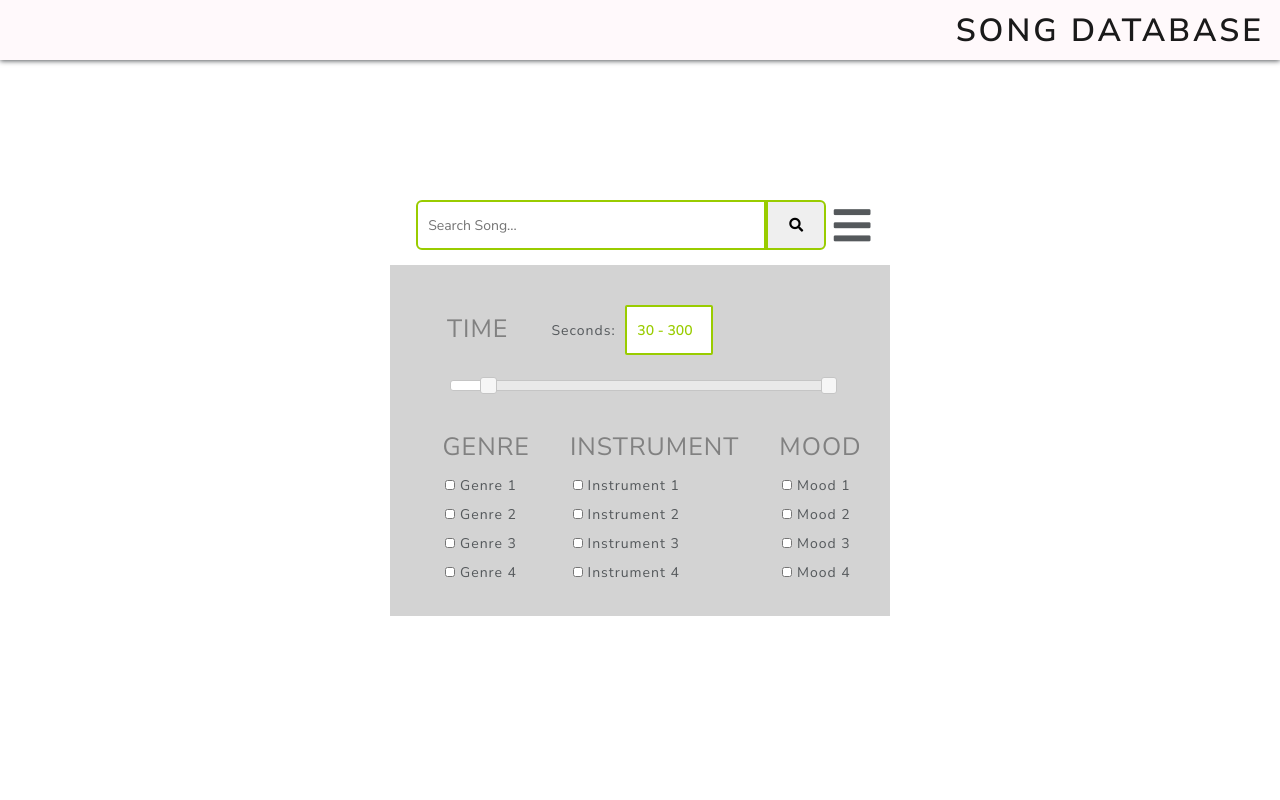
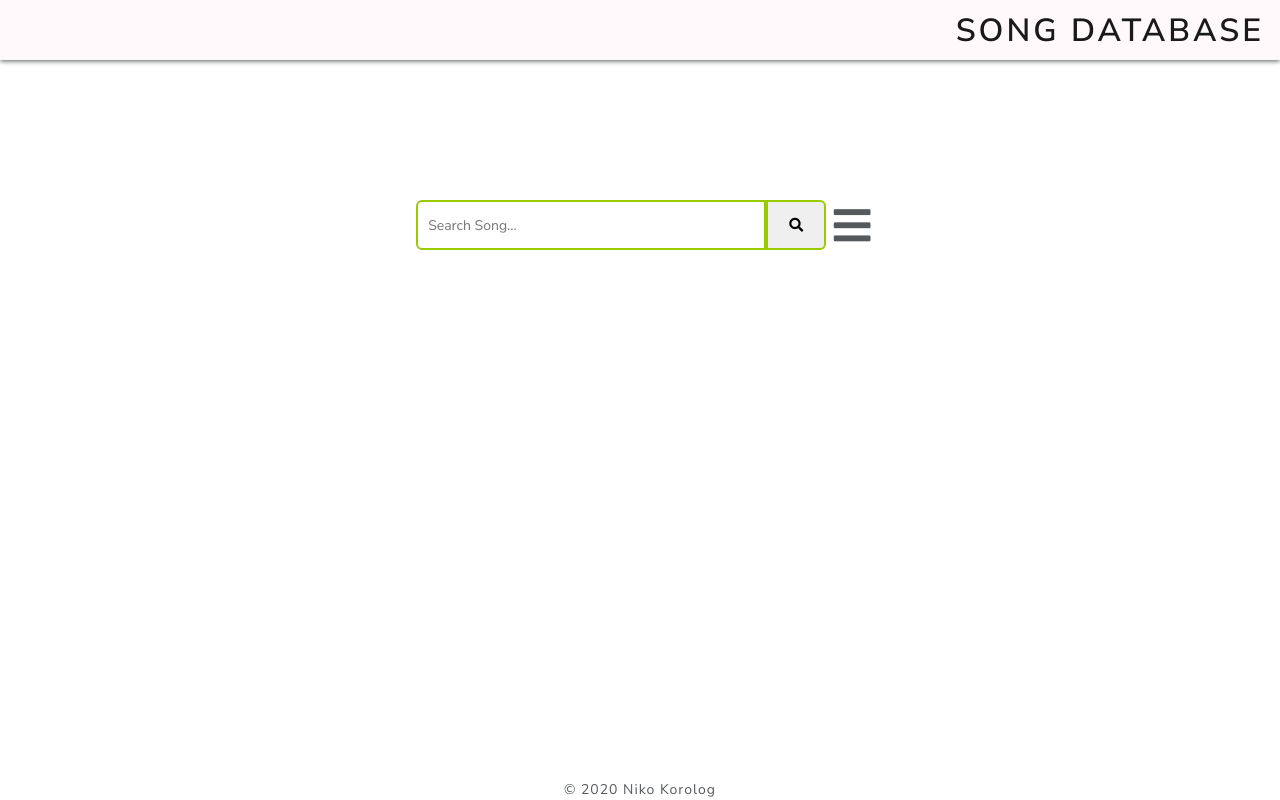
Before and after one commit to GSPuniani/eek-anderson-media, a Django app: template music_lib_search_tool/music_lib_search_tool/templates/music_collection_search/Search_View.html in a window 1280 px wide. Run offline with Django 3.2, Linux system fonts and the light colour scheme; the template is opened without the code that fills it, so the values that code supplies are empty; some libraries are stand-ins or nearby versions.

Commit message:
added footer, params hidden by default

```diff
--- a/music_lib_search_tool/music_lib_search_tool/site_static/music_collection_search/css/Search_View.css
+++ b/music_lib_search_tool/music_lib_search_tool/site_static/music_collection_search/css/Search_View.css
@@ -131,6 +131,7 @@ input {
   /* z-index: 1; Stay on top */
   /* top: 0; Stay at the top */
   /* left: 0; */
+  display:none;
   background-color: lightgray; /* Black*/
   overflow-x: hidden; /* Disable horizontal scroll */
   /* padding-top: 60px; Place content 60px from the top */
@@ -208,3 +209,10 @@ input.checkbox-item {
   height: 10px;
   margin-left: 35px;
 }
+
+#footer {
+    position: fixed;
+    bottom: 0;
+    text-align: center;
+    width: 100%
+}
--- a/music_lib_search_tool/music_lib_search_tool/templates/music_collection_search/Search_View.html
+++ b/music_lib_search_tool/music_lib_search_tool/templates/music_collection_search/Search_View.html
@@ -158,6 +158,10 @@
         </div>
       </div>
     </div>
+
+    <div id="footer">
+        © 2020 Niko Korolog
+    </div>
     <!--script for filter menu-->
     <script>
       function toggleMenu(){
```
